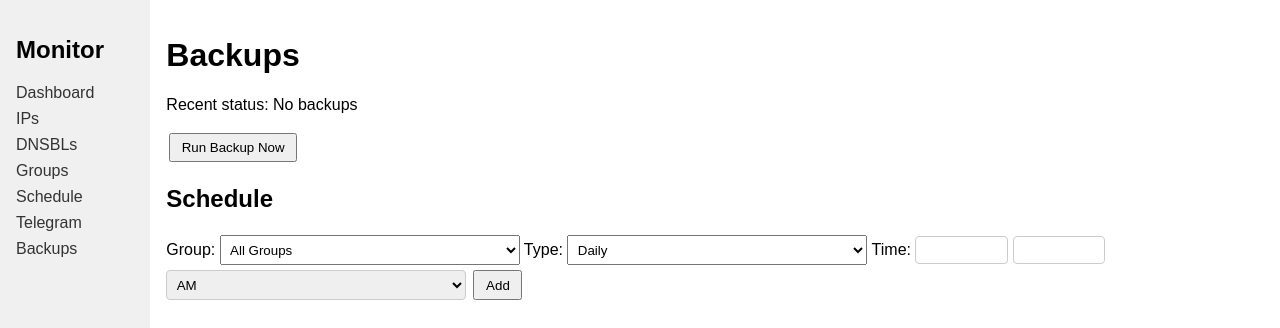
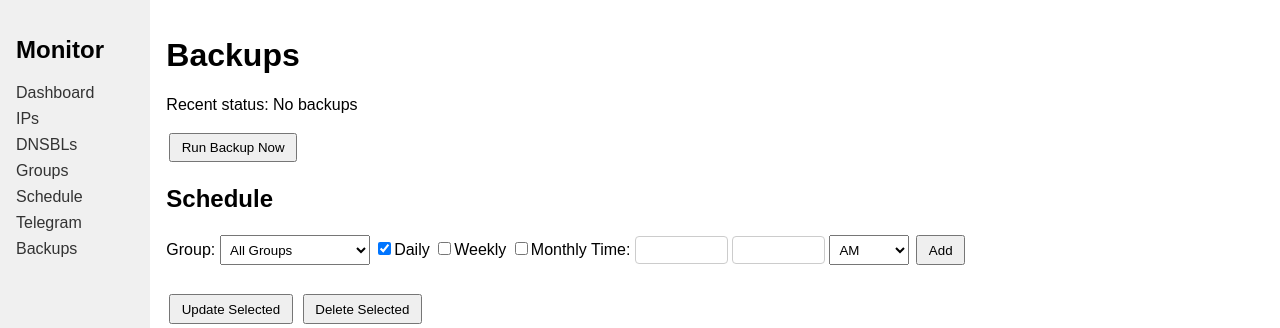
Before and after one commit to Lavine12/Bash, a Flask app: page /backups in a window 1280 px wide. Shown: the top 328 px of the page. Run offline with Flask 3, Linux system fonts and the light colour scheme; data comes from the database, SQL or seed files in the repository; data that the repository does not hold is empty.

Commit message:
Update backup schedule UI

```diff
--- a/blacklist_monitor/static/script.js
+++ b/blacklist_monitor/static/script.js
@@ -27,39 +27,61 @@ function toggleAll(src) {
 
 window.addEventListener('load', restoreCollapse);
 
-function handleScheduleInputs(typeId, weeklyId, monthlyId) {
-  const type = document.getElementById(typeId);
-  if (!type) return;
-  const weekly = document.getElementById(weeklyId);
-  const monthly = document.getElementById(monthlyId);
-  if (weekly) weekly.style.display = 'none';
-  if (monthly) monthly.style.display = 'none';
-  if (type.value === 'weekly') {
-    if (weekly) weekly.style.display = '';
-    if (weekly) weekly.querySelector('select').disabled = false;
-    if (monthly) monthly.querySelector('input').disabled = true;
-  } else if (type.value === 'monthly') {
-    if (monthly) monthly.style.display = '';
-    if (monthly) monthly.querySelector('input').disabled = false;
-    if (weekly) weekly.querySelector('select').disabled = true;
-  } else {
-    if (weekly) weekly.querySelector('select').disabled = true;
-    if (monthly) monthly.querySelector('input').disabled = true;
+function updateScheduleDisplay(prefix) {
+  const daily = document.getElementById(prefix + '-daily');
+  const weekly = document.getElementById(prefix + '-weekly');
+  const monthly = document.getElementById(prefix + '-monthly');
+  const hidden = document.getElementById(prefix + '-type');
+  const weeklyWrap = document.getElementById(prefix + '-day-weekly');
+  const monthlyWrap = document.getElementById(prefix + '-day-monthly');
+
+  if (hidden) {
+    if (daily && daily.checked) hidden.value = 'daily';
+    else if (weekly && weekly.checked) hidden.value = 'weekly';
+    else if (monthly && monthly.checked) hidden.value = 'monthly';
+    else hidden.value = '';
+  }
+
+  if (weeklyWrap) {
+    const show = weekly && weekly.checked;
+    weeklyWrap.style.display = show ? '' : 'none';
+    const sel = weeklyWrap.querySelector('select');
+    if (sel) sel.disabled = !show;
+  }
+
+  if (monthlyWrap) {
+    const show = monthly && monthly.checked;
+    monthlyWrap.style.display = show ? '' : 'none';
+    const inp = monthlyWrap.querySelector('input');
+    if (inp) inp.disabled = !show;
   }
 }
 
-function updateScheduleInputs() {
-  handleScheduleInputs('schedule-type', 'day-weekly', 'day-monthly');
-}
+function selectType(prefix, type) {
+  const daily = document.getElementById(prefix + '-daily');
+  const weekly = document.getElementById(prefix + '-weekly');
+  const monthly = document.getElementById(prefix + '-monthly');
 
-function updateRowScheduleInputs(id) {
-  handleScheduleInputs('row-' + id + '-type', 'row-' + id + '-day-weekly', 'row-' + id + '-day-monthly');
+  if (type === 'daily') {
+    if (daily) daily.checked = true;
+    if (weekly) weekly.checked = false;
+    if (monthly) monthly.checked = false;
+  } else if (type === 'weekly') {
+    if (daily) daily.checked = false;
+    if (weekly) weekly.checked = true;
+    if (monthly) monthly.checked = false;
+  } else if (type === 'monthly') {
+    if (daily) daily.checked = false;
+    if (weekly) weekly.checked = false;
+    if (monthly) monthly.checked = true;
+  }
+  updateScheduleDisplay(prefix);
 }
 
 window.addEventListener('load', function() {
-  updateScheduleInputs();
-  document.querySelectorAll('.schedule-type-row').forEach(function(el) {
-    const id = el.dataset.rowId;
-    updateRowScheduleInputs(id);
+  updateScheduleDisplay('schedule');
+  document.querySelectorAll('.schedule-row').forEach(function(row) {
+    const id = row.dataset.rowId;
+    updateScheduleDisplay('row-' + id);
   });
 });
--- a/blacklist_monitor/static/style.css
+++ b/blacklist_monitor/static/style.css
@@ -100,3 +100,16 @@ button, input[type="submit"] {
     border-collapse: separate;
     border-spacing: 0 0.5em;
 }
+
+/* shorter controls for schedule page */
+.short-select {
+    width: 150px;
+    padding: 0.4em;
+    margin: 0.2em 0;
+}
+
+.ampm-select {
+    width: 80px;
+    padding: 0.4em;
+    margin: 0.2em 0;
+}
--- a/blacklist_monitor/templates/backups.html
+++ b/blacklist_monitor/templates/backups.html
@@ -19,19 +19,17 @@
     <input type="hidden" name="schedule_id" value="{{ edit_schedule.id }}">
     {% endif %}
     <label>Group:</label>
-    <select name="group_id" class="wide-select">
+    <select name="group_id" class="short-select">
         <option value="">All Groups</option>
         {% for g in groups %}
         <option value="{{ g[0] }}" {% if edit_schedule and g[0]==edit_schedule.group_id %}selected{% endif %}>{{ g[1] }}</option>
         {% endfor %}
     </select>
-    <label>Type:</label>
-    <select name="type" id="schedule-type" class="wide-select" onchange="updateScheduleInputs()">
-        <option value="daily" {% if edit_schedule and edit_schedule.type=='daily' %}selected{% endif %}>Daily</option>
-        <option value="weekly" {% if edit_schedule and edit_schedule.type=='weekly' %}selected{% endif %}>Weekly</option>
-        <option value="monthly" {% if edit_schedule and edit_schedule.type=='monthly' %}selected{% endif %}>Monthly</option>
-    </select>
-    <span id="day-weekly">
+    <input type="hidden" name="type" id="schedule-type" value="{{ edit_schedule.type if edit_schedule else 'daily' }}">
+    <label><input type="checkbox" id="schedule-daily" onclick="selectType('schedule','daily')" {% if not edit_schedule or edit_schedule.type=='daily' %}checked{% endif %}>Daily</label>
+    <label><input type="checkbox" id="schedule-weekly" onclick="selectType('schedule','weekly')" {% if edit_schedule and edit_schedule.type=='weekly' %}checked{% endif %}>Weekly</label>
+    <label><input type="checkbox" id="schedule-monthly" onclick="selectType('schedule','monthly')" {% if edit_schedule and edit_schedule.type=='monthly' %}checked{% endif %}>Monthly</label>
+    <span id="schedule-day-weekly">
         <select name="day" class="wide-select">
             <option value="mon" {% if edit_schedule and edit_schedule.type=='weekly' and edit_schedule.day=='mon' %}selected{% endif %}>Mon</option>
             <option value="tue" {% if edit_schedule and edit_schedule.type=='weekly' and edit_schedule.day=='tue' %}selected{% endif %}>Tue</option>
@@ -42,13 +40,13 @@
             <option value="sun" {% if edit_schedule and edit_schedule.type=='weekly' and edit_schedule.day=='sun' %}selected{% endif %}>Sun</option>
         </select>
     </span>
-    <span id="day-monthly">
+    <span id="schedule-day-monthly">
         <input type="date" name="day" class="telegram-time-input" {% if edit_schedule and edit_schedule.type=='monthly' %}value="{{ edit_schedule.date_value }}"{% endif %}>
     </span>
     <label>Time:</label>
     <input type="number" name="hour" min="1" max="12" class="telegram-time-input" {% if edit_schedule %}value="{{ edit_schedule.hour }}"{% endif %}>
     <input type="number" name="minute" min="0" max="59" class="telegram-time-input" {% if edit_schedule %}value="{{ edit_schedule.minute }}"{% endif %}>
-    <select name="ampm" class="telegram-input">
+    <select name="ampm" class="ampm-select">
         <option value="am" {% if edit_schedule and edit_schedule.ampm=='am' %}selected{% endif %}>AM</option>
         <option value="pm" {% if edit_schedule and edit_schedule.ampm=='pm' %}selected{% endif %}>PM</option>
     </select>
@@ -69,10 +67,10 @@
             <th>Time</th>
         </tr>
         {% for s in schedules %}
-        <tr>
+        <tr class="schedule-row" data-row-id="{{ s.id }}">
             <td><input type="checkbox" name="schedule_id" value="{{ s.id }}"></td>
             <td>
-                <select name="group_id_{{ s.id }}" class="wide-select">
+                <select name="group_id_{{ s.id }}" class="short-select">
                     <option value="">All Groups</option>
                     {% for g in groups %}
                     <option value="{{ g[0] }}" {% if s.group_id==g[0] %}selected{% endif %}>{{ g[1] }}</option>
@@ -80,11 +78,10 @@
                 </select>
             </td>
             <td>
-                <select name="type_{{ s.id }}" id="row-{{ s.id }}-type" class="wide-select schedule-type-row" data-row-id="{{ s.id }}" onchange="updateRowScheduleInputs('{{ s.id }}')">
-                    <option value="daily" {% if s.type=='daily' %}selected{% endif %}>Daily</option>
-                    <option value="weekly" {% if s.type=='weekly' %}selected{% endif %}>Weekly</option>
-                    <option value="monthly" {% if s.type=='monthly' %}selected{% endif %}>Monthly</option>
-                </select>
+                <input type="hidden" name="type_{{ s.id }}" id="row-{{ s.id }}-type" value="{{ s.type }}">
+                <label><input type="checkbox" id="row-{{ s.id }}-daily" onclick="selectType('row-{{ s.id }}','daily')" {% if s.type=='daily' %}checked{% endif %}>Daily</label>
+                <label><input type="checkbox" id="row-{{ s.id }}-weekly" onclick="selectType('row-{{ s.id }}','weekly')" {% if s.type=='weekly' %}checked{% endif %}>Weekly</label>
+                <label><input type="checkbox" id="row-{{ s.id }}-monthly" onclick="selectType('row-{{ s.id }}','monthly')" {% if s.type=='monthly' %}checked{% endif %}>Monthly</label>
             </td>
             <td>
                 <span id="row-{{ s.id }}-day-weekly">
@@ -105,7 +102,7 @@
             <td>
                 <input type="number" name="hour_{{ s.id }}" min="1" max="12" class="telegram-time-input" value="{{ s.hour }}">
                 <input type="number" name="minute_{{ s.id }}" min="0" max="59" class="telegram-time-input" value="{{ s.minute }}">
-                <select name="ampm_{{ s.id }}" class="telegram-input">
+                <select name="ampm_{{ s.id }}" class="ampm-select">
                     <option value="am" {% if s.ampm=='AM' %}selected{% endif %}>AM</option>
                     <option value="pm" {% if s.ampm=='PM' %}selected{% endif %}>PM</option>
                 </select>
```
